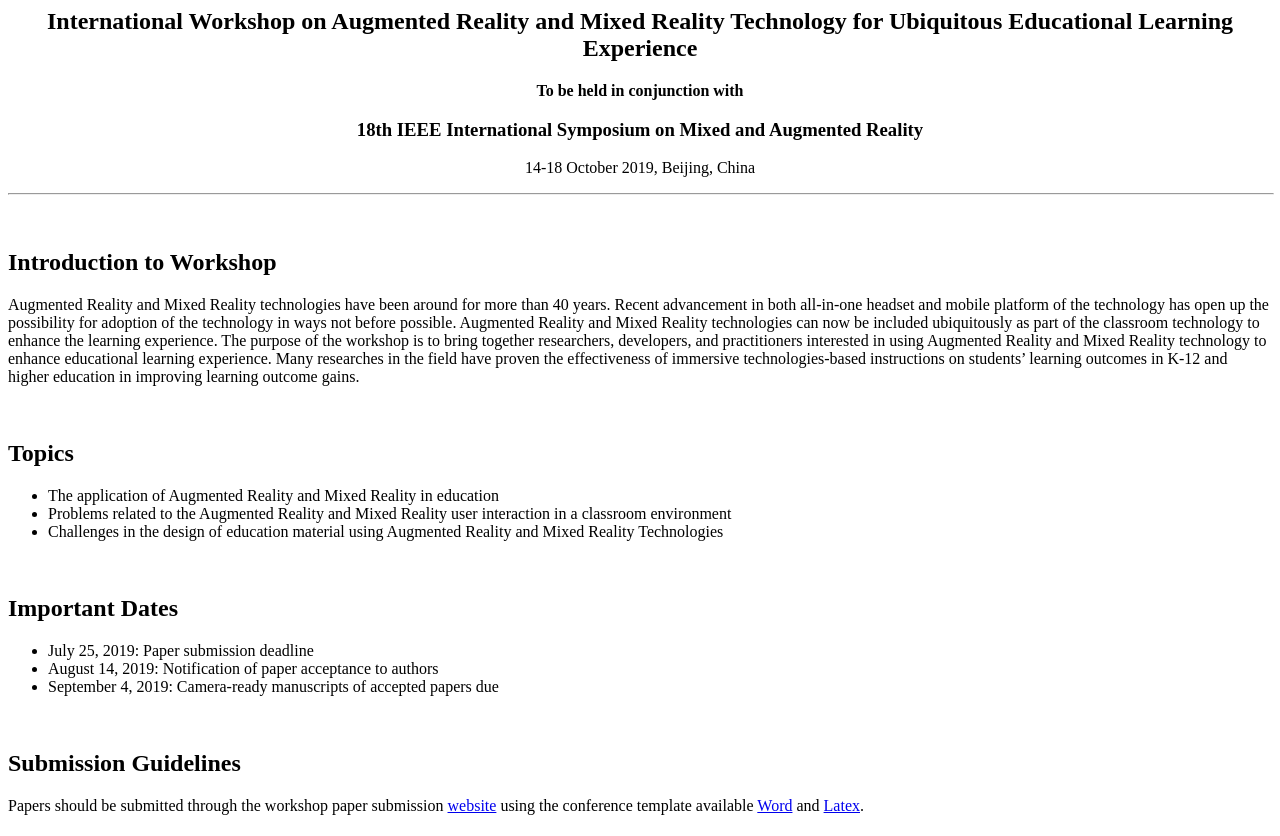
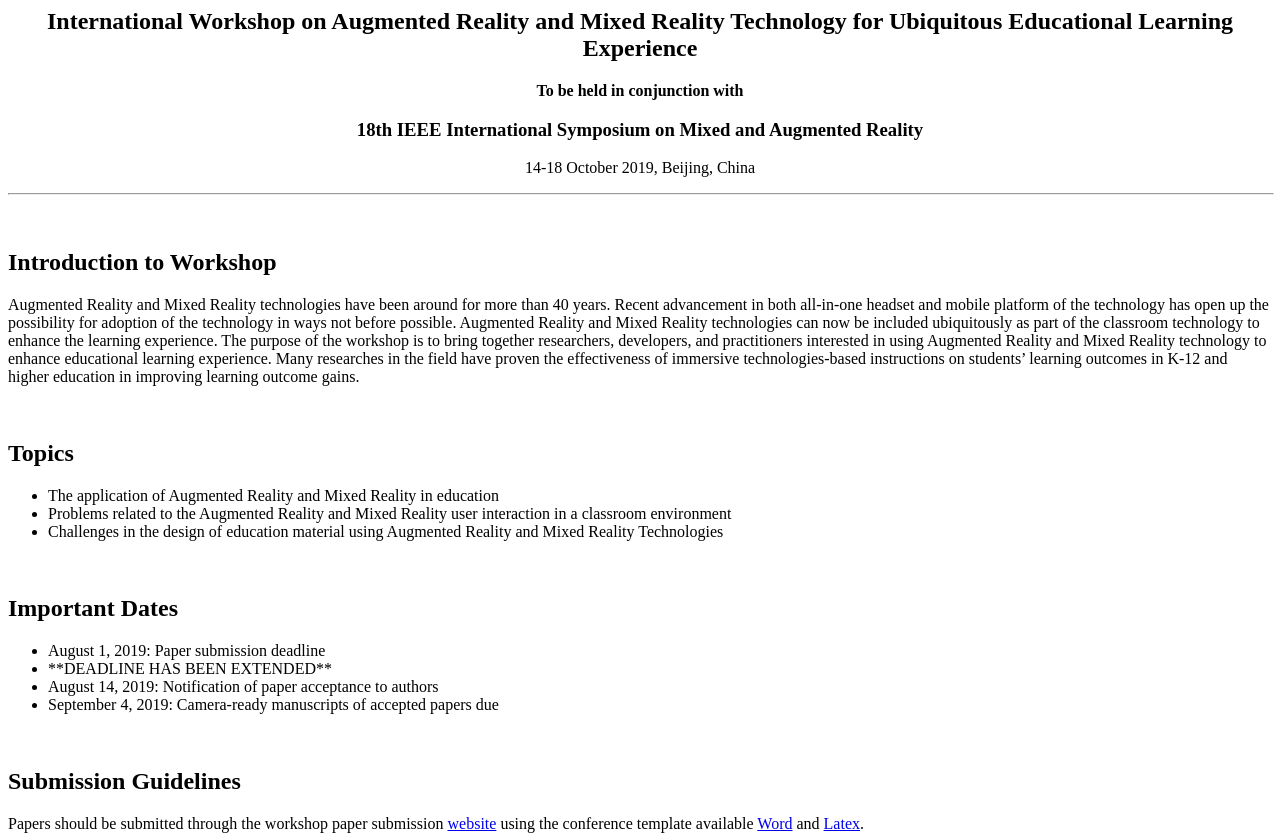
Before and after one commit to simonmssu/simonmssu.github.io, a plain HTML site: page ismar-workshop-edu.htm in a window 1280 px wide. Shown: the top 836 px of the page. Drawn offline with Linux system fonts and the light colour scheme.

Commit message:
Update ismar-workshop-edu.htm

```diff
--- a/ismar-workshop-edu.htm
+++ b/ismar-workshop-edu.htm
@@ -99,7 +99,8 @@
                         blur:fpfTEe;Mf6qBf:jbFSOd;Wliphb:SzACGe;"
                         tabindex="-1">Important Dates</h2>
                       <ul>
-                        <li>July 25, 2019: Paper submission deadline</li>
+                        <li>August 1, 2019: Paper submission deadline</li>
+                        <li>**DEADLINE HAS BEEN EXTENDED**</li>
                         <li>August 14, 2019: Notification of paper
                           acceptance to authors</li>
                         <li>September 4, 2019: Camera-ready manuscripts
```
